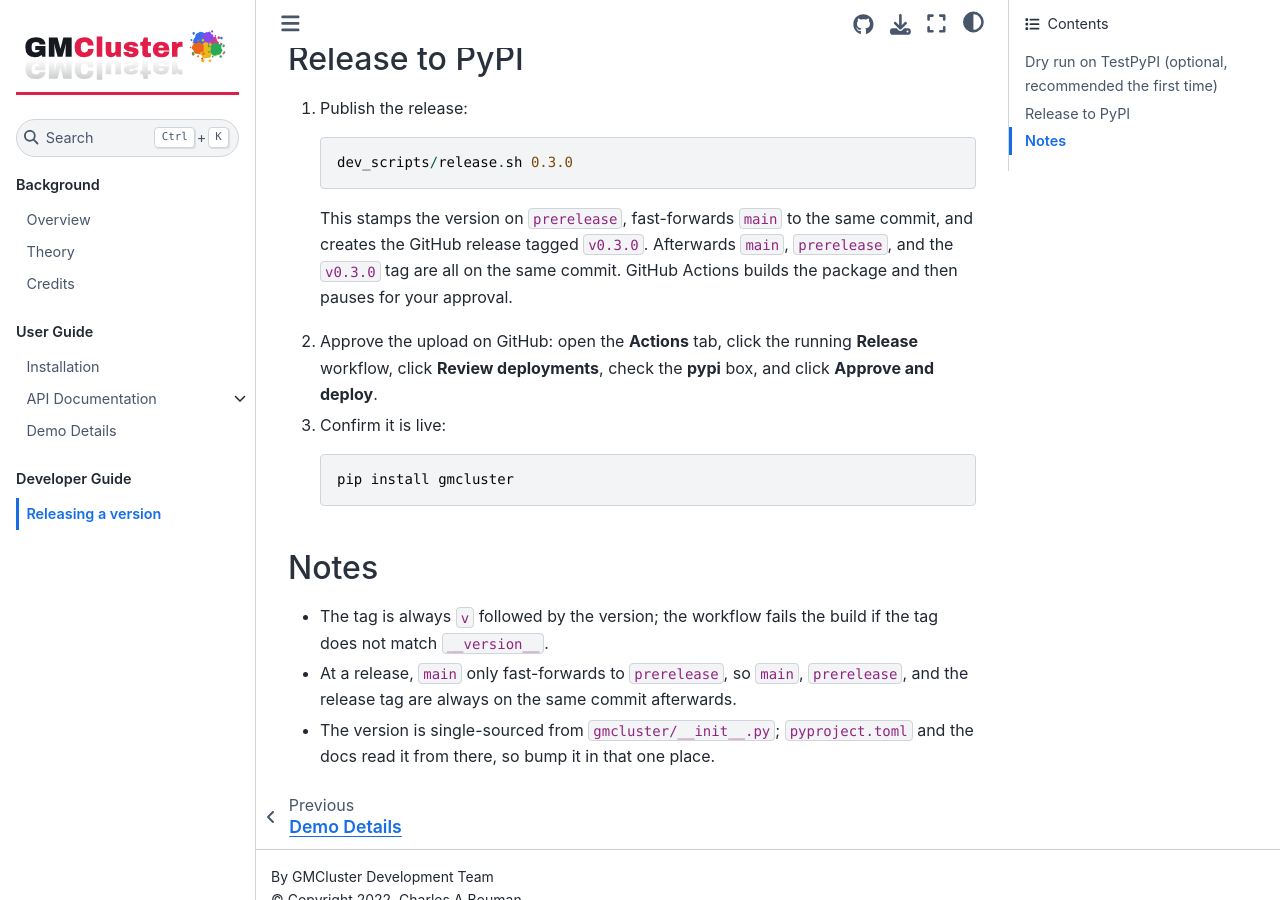
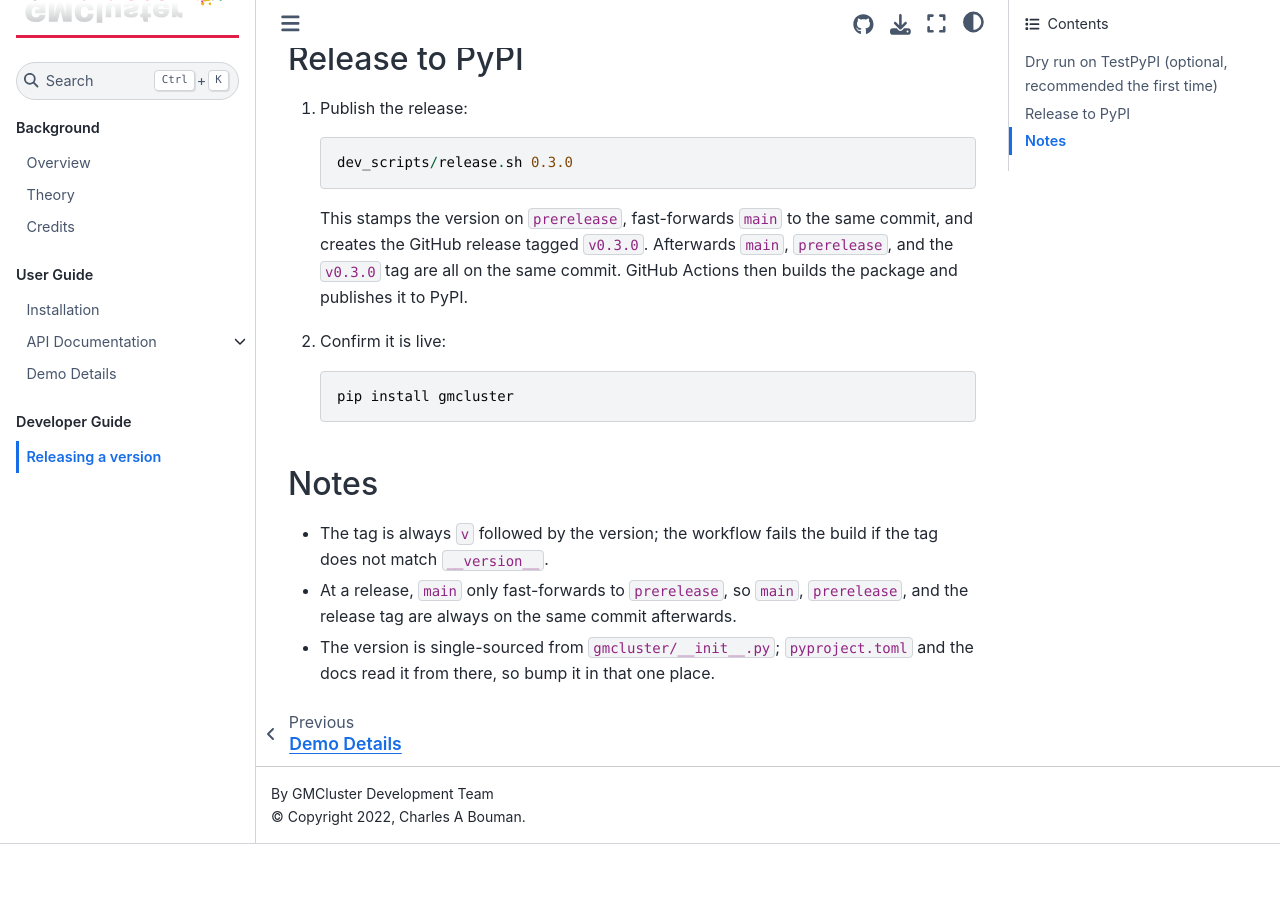
Before and after one commit to cabouman/gmcluster, a Sphinx documentation site: the page built from docs/source/dev_release.rst, in a window 1280 px wide and 900 px high, scrolled down 897 px. Built offline with Sphinx 7.4.7 and the Sphinx Book theme 1.1.4, drawn with Linux system fonts in a browser that asks for light colours; pages that are not in the unit, such as notebooks, are missing from menus; after the commit the page ends 1741 px from its top, so only the background shows below that.

Commit message:
Drop the approval step from the release flow
The release publishes to PyPI with no manual approval, so the script messages
and the release page no longer mention approving a deployment.

Co-Authored-By: Claude Opus 4.8 <noreply@anthropic.com>
Claude-Session: https://claude.ai/code/session_01V68g4ip5sveWJBSwT3UHxk

```diff
--- a/docs/source/dev_release.rst
+++ b/docs/source/dev_release.rst
@@ -41,13 +41,9 @@ Release to PyPI
    This stamps the version on ``prerelease``, fast-forwards ``main`` to the same
    commit, and creates the GitHub release tagged ``v0.3.0``.  Afterwards
    ``main``, ``prerelease``, and the ``v0.3.0`` tag are all on the same commit.
-   GitHub Actions builds the package and then pauses for your approval.
+   GitHub Actions then builds the package and publishes it to PyPI.
 
-2. Approve the upload on GitHub: open the **Actions** tab, click the running
-   **Release** workflow, click **Review deployments**, check the **pypi** box,
-   and click **Approve and deploy**.
-
-3. Confirm it is live::
+2. Confirm it is live::
 
        pip install gmcluster
 
```
Also changed, not shown: 1 other file.
